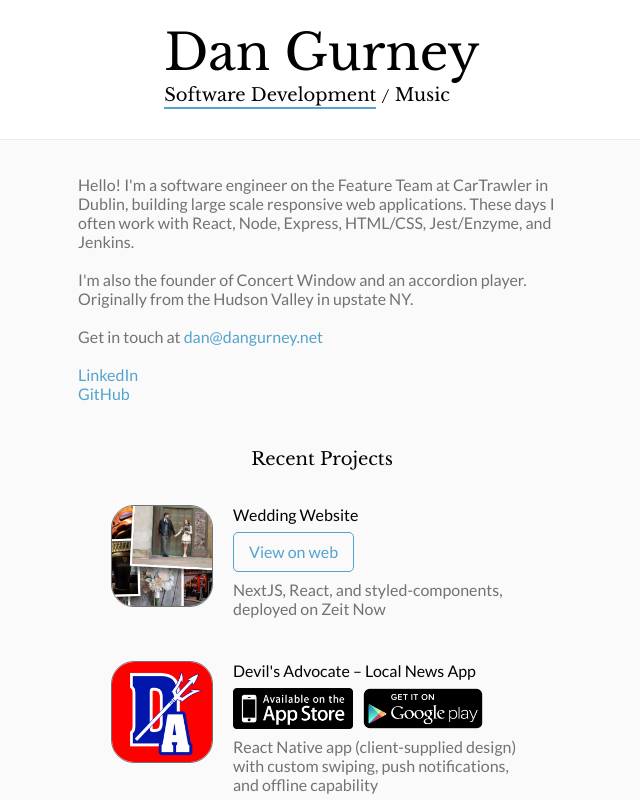
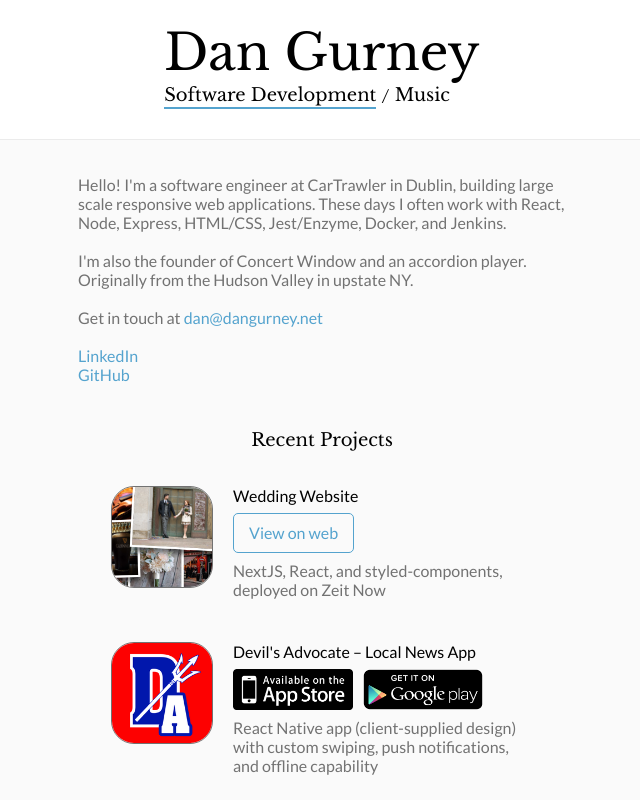
Before and after one commit to dgurns/dgurns.github.io, a React app: page /software in a window 1280 px wide. Shown: the top 800 px of the page, without its empty margins (318-958 px from the left). Built offline with nearby package versions, Linux system fonts and the light colour scheme.

Commit message:
Update Software section

```diff
--- a/src/components/Software.js
+++ b/src/components/Software.js
@@ -7,10 +7,9 @@
   return (
     <div className="software">
       <div className="software__mainDescription">
-        Hello! I{"'"}m a software engineer on the Feature Team at CarTrawler in
-        Dublin, building large scale responsive web applications. These days I
-        often work with React, Node, Express, HTML/CSS, Jest/Enzyme, and
-        Jenkins.
+        Hello! I{"'"}m a software engineer at CarTrawler in Dublin, building
+        large scale responsive web applications. These days I often work with
+        React, Node, Express, HTML/CSS, Jest/Enzyme, Docker, and Jenkins.
         <br />
         <br />I{"'"}m also the founder of Concert Window and an accordion
         player. Originally from the Hudson Valley in upstate NY.
```
Also changed, not shown: 1 other file (tests, documents, lock files or other folders).
